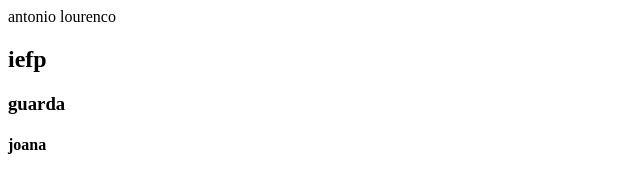
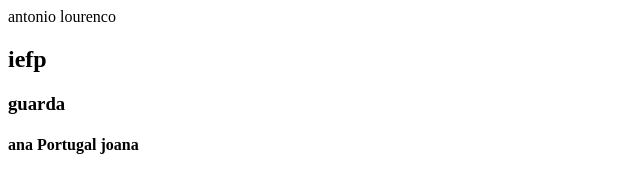
Before and after one commit to tolourenco/ufcd-158, a plain HTML site: page index.html in a window 1280 px wide. Shown: the whole page, without its empty margins (0-640 px from the left). Drawn offline with Linux system fonts and the light colour scheme.

Commit message:
append prepend

```diff
--- a/index.html
+++ b/index.html
@@ -9,8 +9,9 @@
   	    document.write("antonio lourenco");
   	    document.write("<h2>iefp</h2>");
   	    document.write("<h3>guarda</h3>");
-         document.write("<h4>portugal</h4>");
-         $('h4').html('joana');
+         document.write("<h4>Portugal</h4>");
+         $('h4').append(' joana');
+         $ ('h4').prepend(' ana ');
   	 </script>
    </body>
 
```
